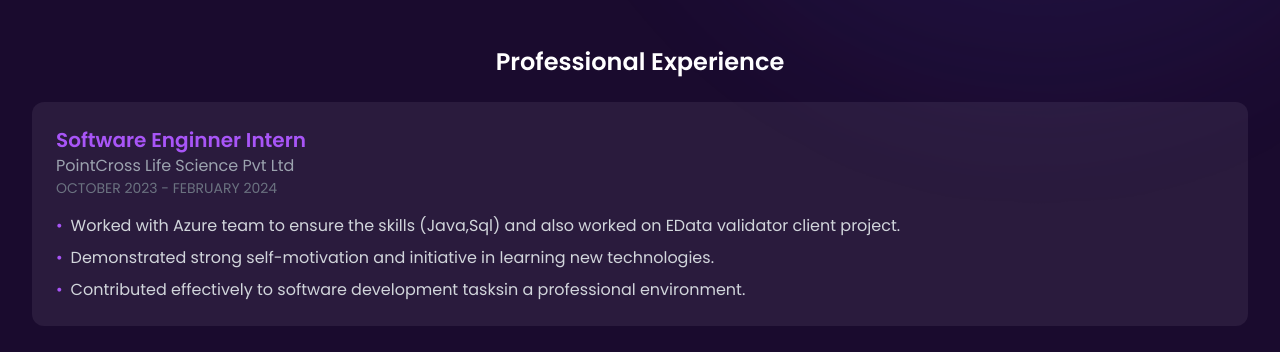
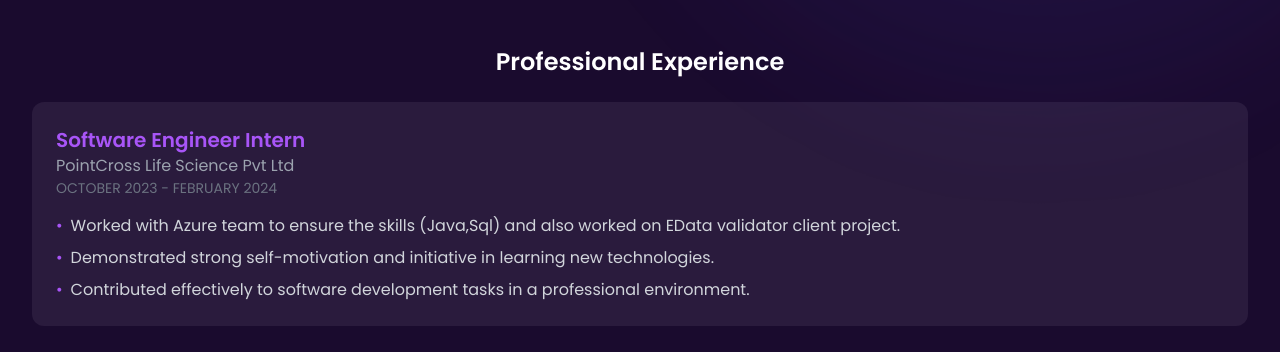
Before and after one commit to PatelaMadan/Patel, a React (Create React App) app: page / in a window 1280 px wide. Shown: the part 1266-1618 px from the top of the page. Built offline with nearby package versions, Linux system fonts and the light colour scheme.

Commit message:
Update Experience.tsx

```diff
--- a/src/components/Experience.tsx
+++ b/src/components/Experience.tsx
@@ -177,14 +177,14 @@ const Experience = () => {
 
   const experiences = [
     {
-      role: "Software Enginner Intern",
+      role: "Software Engineer Intern",
       company: "PointCross Life Science Pvt Ltd",
       period: "OCTOBER 2023 -  FEBRUARY 2024",
       achievements: [
        "Worked with Azure team to ensure the skills (Java,Sql) and also worked on EData validator client project.",
 
      "Demonstrated strong self-motivation and initiative in learning new technologies. ",
-   "Contributed effectively to software development tasksin a professional environment.",
+   "Contributed effectively to software development tasks in a professional environment.",
       ]
     },
 
@@ -242,4 +242,5 @@ const Experience = () => {
   );
 };
 
+
 export default Experience;
```
